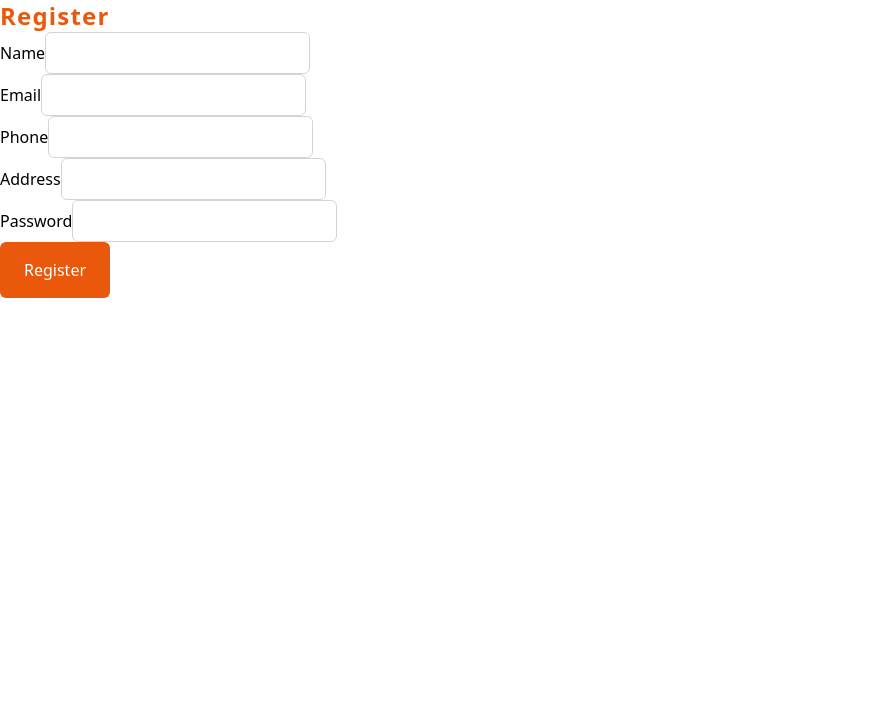
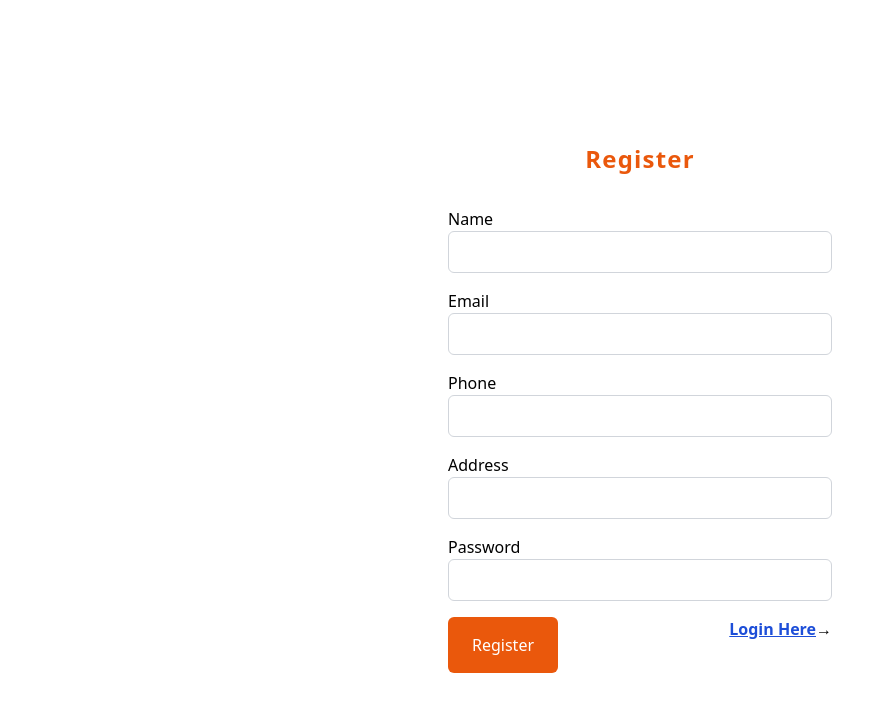
Before and after one commit to Satish9047/angular-pizza-app, an Angular app: page /register in a window 1280 px wide. Shown: the top 712 px of the page, without its empty margins (0-895 px from the left). Built offline with nearby package versions, Linux system fonts and the light colour scheme.

Commit message:
11: Add Router Link

```diff
--- a/src/app/features/auth/login/login.component.html
+++ b/src/app/features/auth/login/login.component.html
@@ -1,47 +1,70 @@
-<div>
-  <form [formGroup]="loginForm" (ngSubmit)="onSubmit()">
+<div class="flex flex-col items-center justify-center min-h-screen">
+  <div py-4 mb-4>
+    <h3>Login</h3>
+  </div>
+  <form
+    [formGroup]="loginForm"
+    (ngSubmit)="onSubmit()"
+    class="flex flex-col gap-4 min-w-96"
+  >
     @if (error) {
-      <div>
+      <div class="errorBox">
         <p>{{ error }}</p>
       </div>
     }
-    <div>
-      <h3>Login</h3>
-    </div>
+
     <div>
       <label for="email">Email</label>
-      <input type="text" id="email" formControlName="email" />
+      <input
+        type="text"
+        id="email"
+        formControlName="email"
+        class="block w-full"
+      />
       @if (
         loginForm.get("email")?.errors?.["required"] &&
         loginForm.get("email")?.touched
       ) {
-        <p>Email is Mandatory</p>
+        <p class="text-red-600">Email is Mandatory</p>
       } @else if (
         loginForm.get("email")?.errors?.["email"] &&
         loginForm.get("email")?.touched
       ) {
-        <p>Invalid Email</p>
+        <p class="text-red-600">Invalid Email</p>
       }
     </div>
     <div>
       <label for="password">Password</label>
-      <input type="text" id="password" formControlName="password" />
+      <input
+        type="text"
+        id="password"
+        formControlName="password"
+        class="block w-full"
+      />
       @if (
         loginForm.get("password")?.errors?.["required"] &&
         loginForm.get("password")?.touched
       ) {
-        <p>Password is Mandatory</p>
+        <p class="text-red-600">Password is Mandatory</p>
       } @else if (
         loginForm.get("password")?.errors?.["minlength"] &&
         loginForm.get("password")?.touched
       ) {
-        <p>Password must be at least 8 character</p>
+        <p class="text-red-600">Password must be at least 8 character</p>
       }
     </div>
-    <div>
+    <div class="flex justify-between">
       <button type="submit" [disabled]="!loginForm.valid || isLoading">
         {{ isLoading ? "loading..." : "Login" }}
       </button>
+      <span
+        ><a
+          [routerLink]="['/register']"
+          routerLinkActive="register"
+          class="font-semibold text-blue-700 underline"
+          >Register Here </a
+        >&rarr;</span
+      >
     </div>
   </form>
 </div>
--- a/src/app/features/auth/login/login.component.ts
+++ b/src/app/features/auth/login/login.component.ts
@@ -7,12 +7,12 @@ import {
   FormControl,
   Validators,
 } from '@angular/forms';
-import { Router } from '@angular/router';
+import { Router, RouterLink } from '@angular/router';
 
 @Component({
   selector: 'app-login',
   standalone: true,
-  imports: [ReactiveFormsModule],
+  imports: [ReactiveFormsModule, RouterLink],
   templateUrl: './login.component.html',
   styleUrl: './login.component.css',
 })
--- a/src/app/features/auth/register/register.component.html
+++ b/src/app/features/auth/register/register.component.html
@@ -1,88 +1,125 @@
-<div>
-  @if (error) {
-    <div>
-      <p>{{ error }}</p>
-    </div>
-  }
-  <div>
+<div class="flex flex-col items-center justify-center min-h-screen">
+  <div class="py-4 mb-4">
     <h3>Register</h3>
   </div>
-  <form [formGroup]="registerForm" (ngSubmit)="onSubmit()">
+  <form
+    [formGroup]="registerForm"
+    (ngSubmit)="onSubmit()"
+    class="flex flex-col gap-4 min-w-96"
+  >
+    @if (error) {
+      <div class="errorBox">
+        <p>{{ error }}</p>
+      </div>
+    }
     <div>
       <label for="name">Name</label>
-      <input type="text" id="name" formControlName="name" />
+      <input
+        type="text"
+        id="name"
+        formControlName="name"
+        class="block w-full"
+      />
       @if (
         registerForm.get("name")?.errors?.["required"] &&
         registerForm.get("name")?.touched
       ) {
-        <p>UserName is Mandatory</p>
+        <p class="text-red-600">UserName is Mandatory</p>
       } @else if (
         registerForm.get("name")?.errors?.["minlength"] &&
         registerForm.get("name")?.touched
       ) {
-        <p>Name should be at least 3 characters</p>
+        <p class="text-red-600">Name should be at least 3 characters</p>
       }
     </div>
     <div>
       <label for="email">Email</label>
-      <input type="email" id="email" formControlName="email" />
+      <input
+        type="email"
+        id="email"
+        formControlName="email"
+        class="block w-full"
+      />
       @if (
         registerForm.get("email")?.errors?.["required"] &&
         registerForm.get("email")?.touched
       ) {
-        <p>email is Mandatory</p>
+        <p class="text-red-600">email is Mandatory</p>
       } @else if (
         registerForm.get("email")?.errors?.["email"] &&
         registerForm.get("email")?.touched
       ) {
-        <p>Invalid Email</p>
+        <p class="text-red-600">Invalid Email</p>
       }
     </div>
 
     <div>
       <label for="phone">Phone</label>
-      <input type="text" id="phone" formControlName="phone" />
+      <input
+        type="text"
+        id="phone"
+        formControlName="phone"
+        class="block w-full"
+      />
       @if (
         registerForm.get("phone")?.errors?.["required"] &&
         registerForm.get("phone")?.touched
       ) {
-        <p>phone is Mandatory</p>
+        <p class="text-red-600">phone is Mandatory</p>
       } @else if (
         registerForm.get("phone")?.errors?.["minlength"] &&
         registerForm.get("phone")?.touched
       ) {
-        <p>phone should be 10 characters number</p>
+        <p class="text-red-600">phone should be 10 characters number</p>
       }
     </div>
     <div>
       <label for="address">Address</label>
-      <input type="text" id="address" formControlName="address" />
+      <input
+        type="text"
+        id="address"
+        formControlName="address"
+        class="block w-full"
+      />
       @if (
         registerForm.get("address")?.errors?.["required"] &&
         registerForm.get("address")?.touched
       ) {
-        <p>address is Mandatory</p>
+        <p class="text-red-600">address is Mandatory</p>
       }
     </div>
     <div>
       <label for="password">Password</label>
-      <input type="text" id="password" formControlName="password" />
+      <input
+        type="text"
+        id="password"
+        formControlName="password"
+        class="block w-full"
+      />
       @if (
         registerForm.get("password")?.errors?.["required"] &&
         registerForm.get("password")?.touched
       ) {
-        <p>password is Mandatory</p>
+        <p class="text-red-600">password is Mandatory</p>
       } @else if (
         registerForm.get("password")?.errors?.["minlength"] &&
         registerForm.get("password")?.touched
       ) {
-        <p>password should be at least 8 characters</p>
+        <p class="text-red-600">password should be at least 8 characters</p>
       }
     </div>
-    <div>
+    <div class="flex justify-between">
       <button [disabled]="!registerForm.valid || isLoading">
         {{ isLoading ? "Loading.." : "Register" }}
       </button>
+      <span
+        ><a
+          [routerLink]="['/login']"
+          routerLinkActive="login"
+          class="font-semibold text-blue-700 underline"
+          >Login Here</a
+        >&rarr;</span
+      >
     </div>
   </form>
 </div>
--- a/src/app/features/auth/register/register.component.ts
+++ b/src/app/features/auth/register/register.component.ts
@@ -8,12 +8,12 @@ import {
 } from '@angular/forms';
 
 import { AuthService } from '../../../core/services/auth.service';
-import { Router } from '@angular/router';
+import { Router, RouterLink } from '@angular/router';
 
 @Component({
   selector: 'app-register',
   standalone: true,
-  imports: [ReactiveFormsModule],
+  imports: [ReactiveFormsModule, RouterLink],
   templateUrl: './register.component.html',
   styleUrl: './register.component.css',
 })
```
